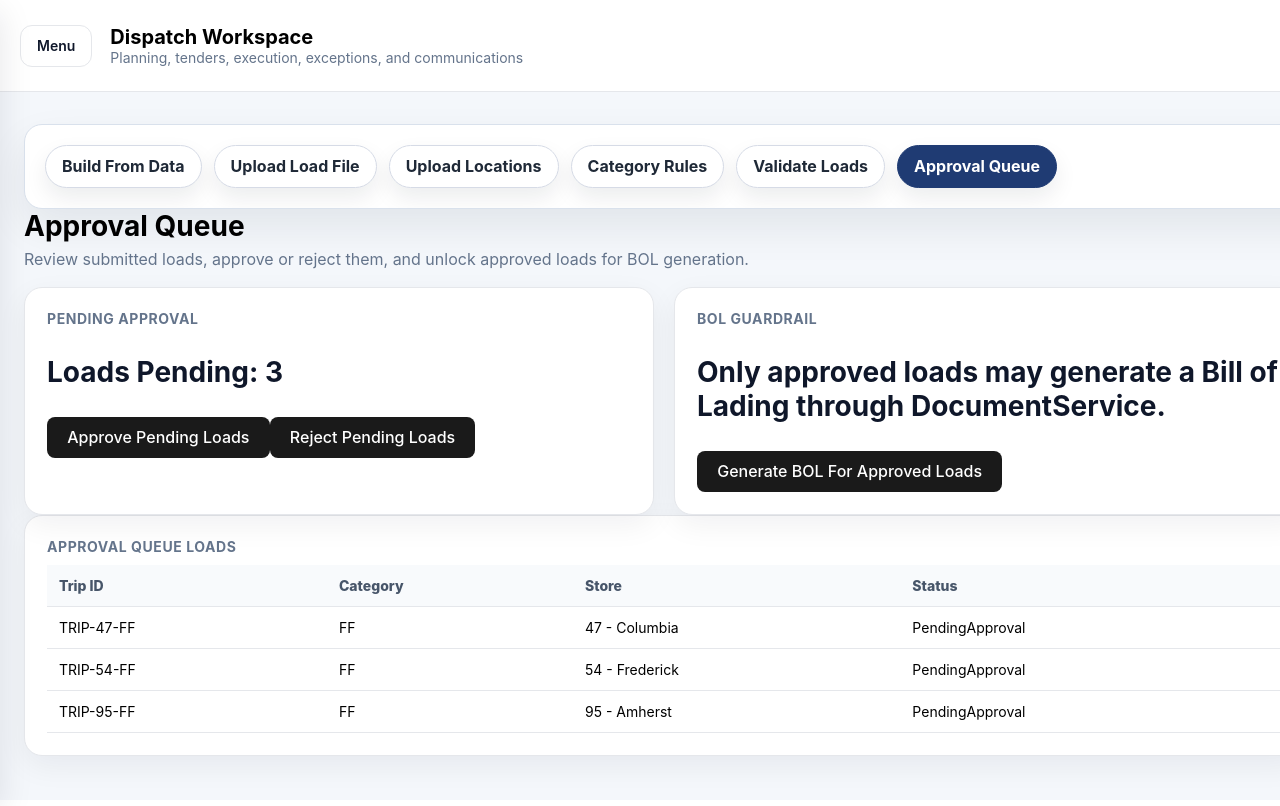
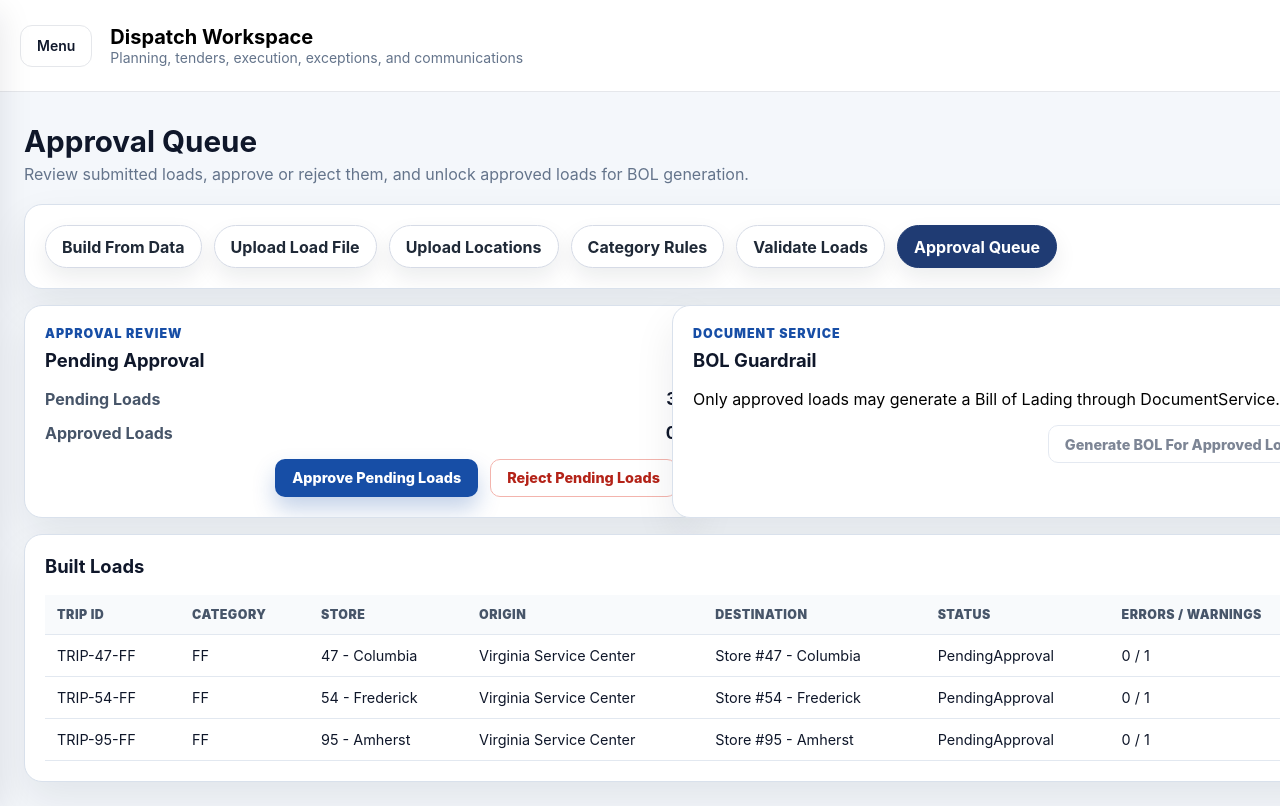
Before and after one commit to varchar1206/fleetvision-platform, a React (Vite) app: page /#/v2/dispatch/approval-queue in a window 1280 px wide. Built offline with nearby package versions, Linux system fonts and the light colour scheme; what aws-amplify would draw is missing.

Commit message:
Apply Fleet layout to approval queue

```diff
--- a/src/pages/v2/dispatch/ApprovalQueuePage.tsx
+++ b/src/pages/v2/dispatch/ApprovalQueuePage.tsx
@@ -1,14 +1,20 @@
 import { useMemo, useState } from "react";
 
 import DispatchProcessNav from "../../../components/load-builder/DispatchProcessNav";
-import { buildAndValidateLoads } from "../../../business/workflows/LoadWorkflow";
+import BuiltLoadsTable from "../../../components/load-builder/BuiltLoadsTable";
 import {
   approveLoads,
   rejectLoads,
   submitLoadsForApproval,
 } from "../../../business/workflows/ApprovalWorkflow";
+import { buildAndValidateLoads } from "../../../business/workflows/LoadWorkflow";
 import type { BusinessLoad } from "../../../business/loads/models/BusinessLoad";
 import { generateBolForLoad } from "../../../business/loads/services/DocumentService";
+import FleetActionBar from "../../../components/ui/FleetActionBar";
+import FleetButton from "../../../components/ui/FleetButton";
+import FleetCard from "../../../components/ui/FleetCard";
+import FleetGrid from "../../../design-system/layout/FleetGrid";
+import FleetPage from "../../../design-system/layout/FleetPage";
 
 export default function ApprovalQueuePage() {
   const initialLoads = useMemo(() => {
@@ -23,103 +29,82 @@ export default function ApprovalQueuePage() {
   }, []);
 
   const [loads, setLoads] = useState<BusinessLoad[]>(initialLoads);
+  const pendingLoads = loads.filter((load) => load.status === "PendingApproval");
+  const approvedLoads = loads.filter((load) => load.status === "Approved");
 
-  const pendingLoads = loads.filter((load) => load.status === "PendingApproval");
-
-  function handleApproveAll() {
-    const approvedLoads = approveLoads(pendingLoads);
-    const approvedIds = new Set(approvedLoads.map((load) => load.id));
+  function updateChangedLoads(changedLoads: BusinessLoad[]) {
+    const changedIds = new Set(changedLoads.map((load) => load.id));
 
     setLoads((currentLoads) =>
       currentLoads.map((load) =>
-        approvedIds.has(load.id)
-          ? approvedLoads.find((approvedLoad) => approvedLoad.id === load.id) ?? load
+        changedIds.has(load.id)
+          ? changedLoads.find((changedLoad) => changedLoad.id === load.id) ?? load
           : load
       )
     );
   }
 
+  function handleApproveAll() {
+    updateChangedLoads(approveLoads(pendingLoads));
+  }
+
   function handleRejectAll() {
-    const rejectedLoads = rejectLoads(pendingLoads, "Rejected during demo approval review.");
-    const rejectedIds = new Set(rejectedLoads.map((load) => load.id));
-
-    setLoads((currentLoads) =>
-      currentLoads.map((load) =>
-        rejectedIds.has(load.id)
-          ? rejectedLoads.find((rejectedLoad) => rejectedLoad.id === load.id) ?? load
-          : load
-      )
-    );
+    updateChangedLoads(rejectLoads(pendingLoads, "Rejected during demo approval review."));
   }
 
   function handleGenerateBolForApproved() {
-    setLoads((currentLoads) =>
-      currentLoads.map((load) =>
-        load.status === "Approved" ? generateBolForLoad(load) : load
-      )
-    );
+    updateChangedLoads(approvedLoads.map(generateBolForLoad));
   }
 
   return (
-    <section>
+    <FleetPage
+      title="Approval Queue"
+      description="Review submitted loads, approve or reject them, and unlock approved loads for BOL generation."
+    >
       <DispatchProcessNav />
 
-      <div className="page-header">
-        <div>
-          <h2>Approval Queue</h2>
-          <p>Review submitted loads, approve or reject them, and unlock approved loads for BOL generation.</p>
-        </div>
-      </div>
+      <FleetGrid columns={2}>
+        <FleetCard title="Pending Approval" eyebrow="Approval Review">
+          <div className="fleet-stat-list">
+            <div><span>Pending Loads</span><strong>{pendingLoads.length}</strong></div>
+            <div><span>Approved Loads</span><strong>{approvedLoads.length}</strong></div>
+          </div>
 
-      <div className="dashboard-grid">
-        <div className="card">
-          <h2>Pending Approval</h2>
-          <p>Loads Pending: {pendingLoads.length}</p>
+          <FleetActionBar align="right">
+            <FleetButton
+              variant="primary"
+              onClick={handleApproveAll}
+              disabled={pendingLoads.length === 0}
+            >
+              Approve Pending Loads
+            </FleetButton>
 
-          <button className="primary-button" type="button" onClick={handleApproveAll} disabled={pendingLoads.length === 0}>
-            Approve Pending Loads
-          </button>
+            <FleetButton
+              variant="danger"
+              onClick={handleRejectAll}
+              disabled={pendingLoads.length === 0}
+            >
+              Reject Pending Loads
+            </FleetButton>
+          </FleetActionBar>
+        </FleetCard>
 
-          <button type="button" onClick={handleRejectAll} disabled={pendingLoads.length === 0}>
-            Reject Pending Loads
-          </button>
-        </div>
+        <FleetCard title="BOL Guardrail" eyebrow="Document Service">
+          <p>Only approved loads may generate a Bill of Lading through DocumentService.</p>
 
-        <div className="card">
-          <h2>BOL Guardrail</h2>
-          <p>Only approved loads may generate a Bill of Lading through DocumentService.</p>
-          <button type="button" onClick={handleGenerateBolForApproved}>
-            Generate BOL For Approved Loads
-          </button>
-        </div>
-      </div>
+          <FleetActionBar align="right">
+            <FleetButton
+              variant="secondary"
+              onClick={handleGenerateBolForApproved}
+              disabled={approvedLoads.length === 0}
+            >
+              Generate BOL For Approved Loads
+            </FleetButton>
+          </FleetActionBar>
+        </FleetCard>
+      </FleetGrid>
 
-      <div className="card">
-        <h2>Approval Queue Loads</h2>
-
-        <table className="data-table">
-          <thead>
-            <tr>
-              <th>Trip ID</th>
-              <th>Category</th>
-              <th>Store</th>
-              <th>Status</th>
-            </tr>
-          </thead>
-          <tbody>
-            {loads.map((load) => (
-              <tr key={load.id}>
-                <td>{load.tripId}</td>
-                <td>{load.categoryCode}</td>
-                <td>
-                  {load.storeNumber} - {load.storeName}
-                </td>
-                <td>{load.status}</td>
-              </tr>
-            ))}
-          </tbody>
-        </table>
-      </div>
-    </section>
+      <BuiltLoadsTable loads={loads} />
+    </FleetPage>
   );
 }
```
